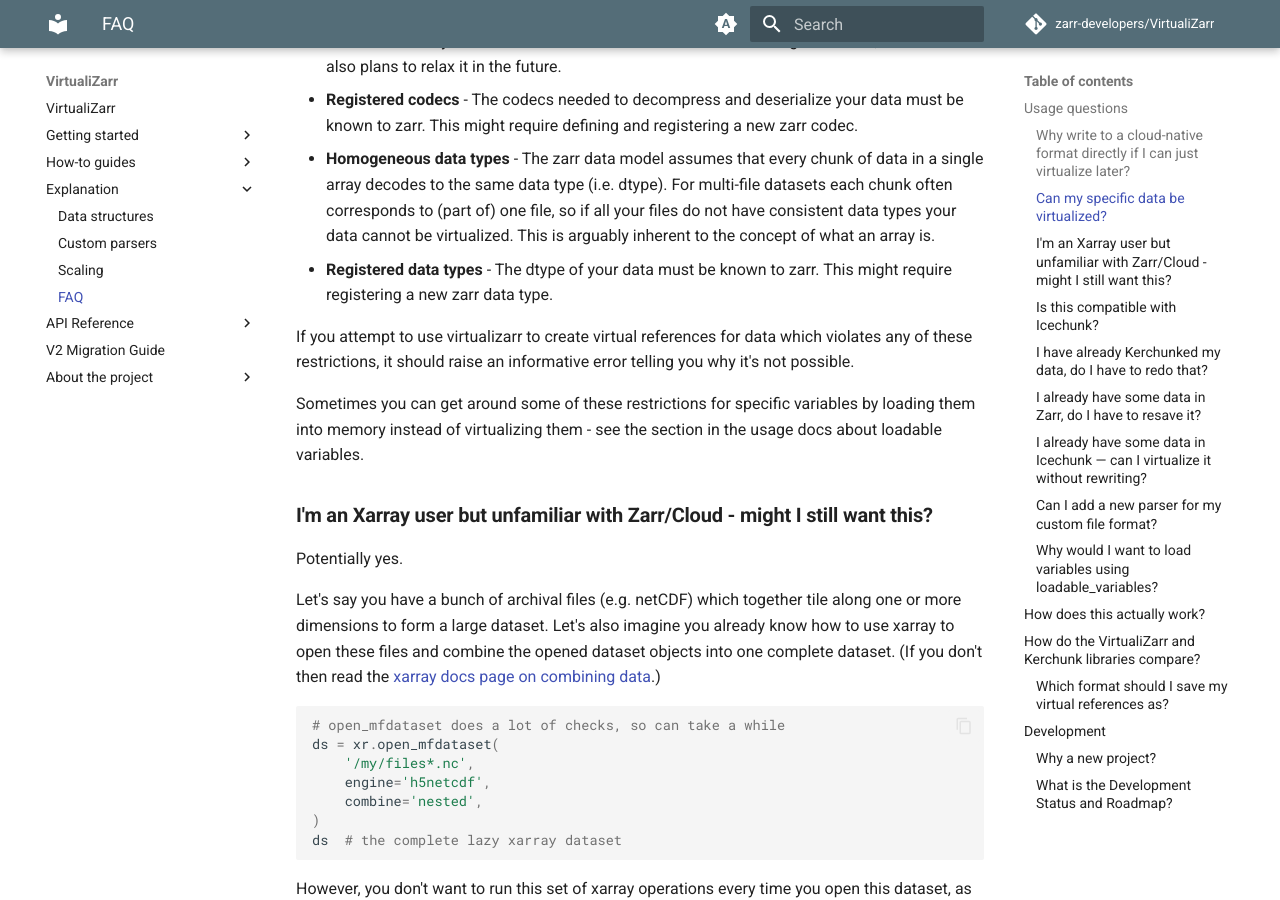
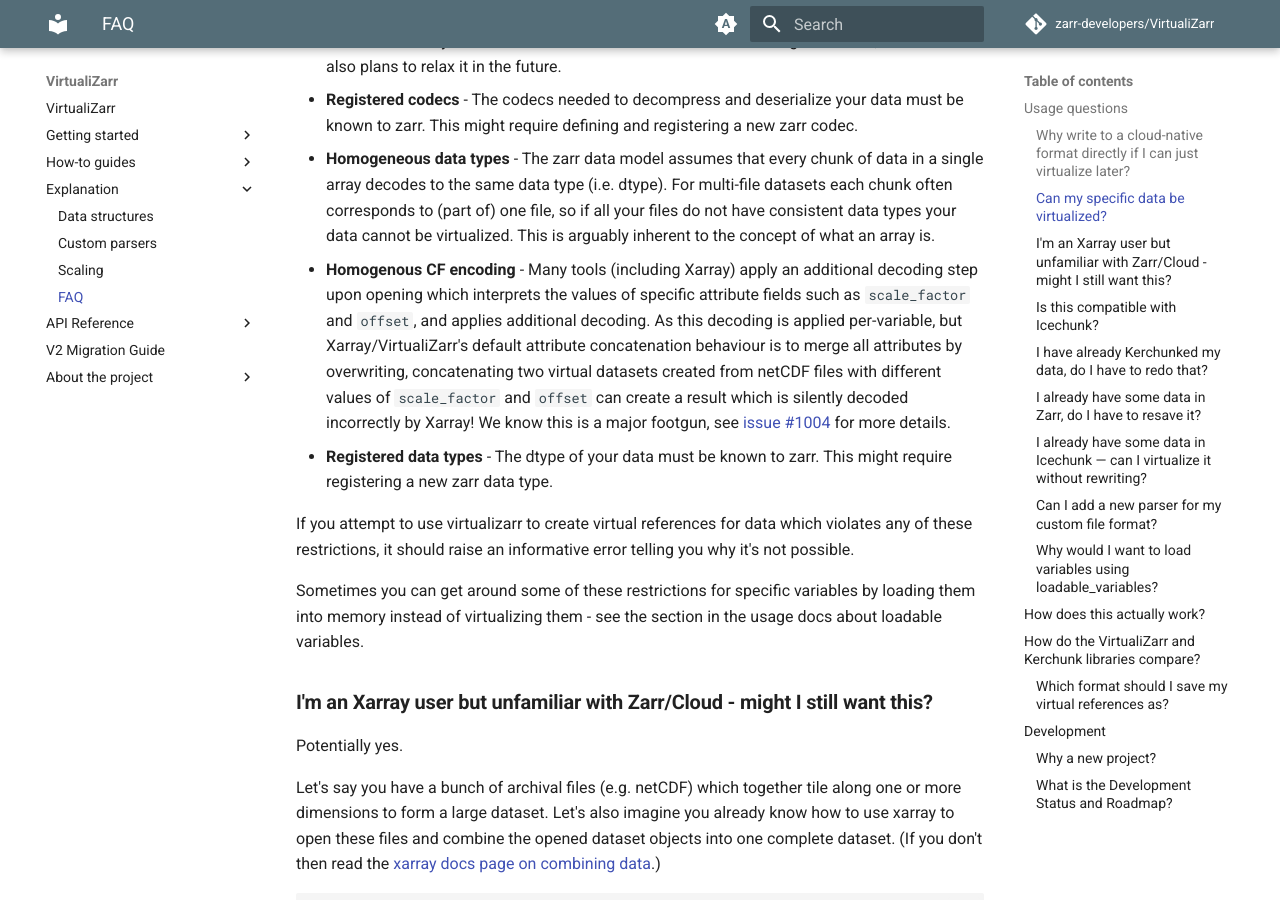
Before and after one commit to zarr-developers/VirtualiZarr, an MkDocs documentation site: the page built from docs/faq.md, in a window 1280 px wide and 900 px high, scrolled down 1536 px. Built offline with MkDocs 1.6.1 and Material for MkDocs 9.7.7, drawn with Linux system fonts in a browser that asks for light colours; comment, search, counter and statistics services are not loaded; the version menu is left out.

Commit message:
document requirement that CF encoding values must be consistent

```diff
--- a/docs/faq.md
+++ b/docs/faq.md
@@ -32,6 +32,7 @@
 - **Homogeneous codecs** - The zarr data model assumes that every chunk of data in a single array uses the same set of codecs for compression etc. For multi-file datasets each chunk often corresponds to (part of) one file, so if all your files do not have consistent compression or other codecs your data cannot be virtualized. This is another big restriction, and there are also plans to relax it in the future.
 - **Registered codecs** - The codecs needed to decompress and deserialize your data must be known to zarr. This might require defining and registering a new zarr codec.
 - **Homogeneous data types** - The zarr data model assumes that every chunk of data in a single array decodes to the same data type (i.e. dtype). For multi-file datasets each chunk often corresponds to (part of) one file, so if all your files do not have consistent data types your data cannot be virtualized. This is arguably inherent to the concept of what an array is.
+- **Homogenous CF encoding** - Many tools (including Xarray) apply an additional decoding step upon opening which interprets the values of specific attribute fields such as `scale_factor` and `offset`, and applies additional decoding. As this decoding is applied per-variable, but Xarray/VirtualiZarr's default attribute concatenation behaviour is to merge all attributes by overwriting, concatenating two virtual datasets created from netCDF files with different values of `scale_factor` and `offset` can create a result which is silently decoded incorrectly by Xarray! We know this is a major footgun, see [issue #1004](https://github.com/zarr-developers/VirtualiZarr/issues/1004) for more details.
 - **Registered data types** - The dtype of your data must be known to zarr. This might require registering a new zarr data type.
 
 If you attempt to use virtualizarr to create virtual references for data which violates any of these restrictions, it should raise an informative error telling you why it's not possible.
```
